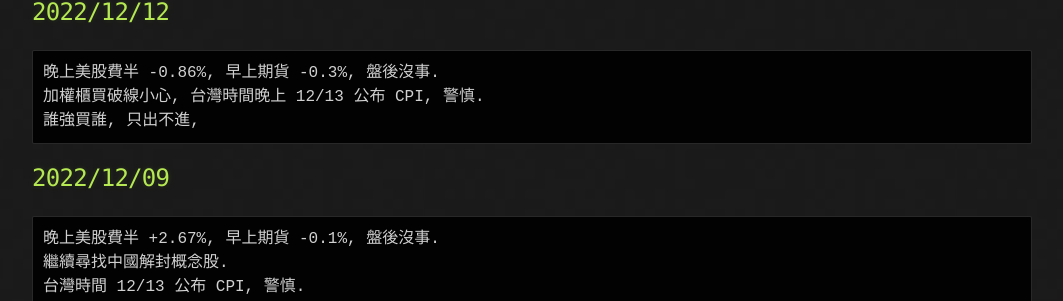
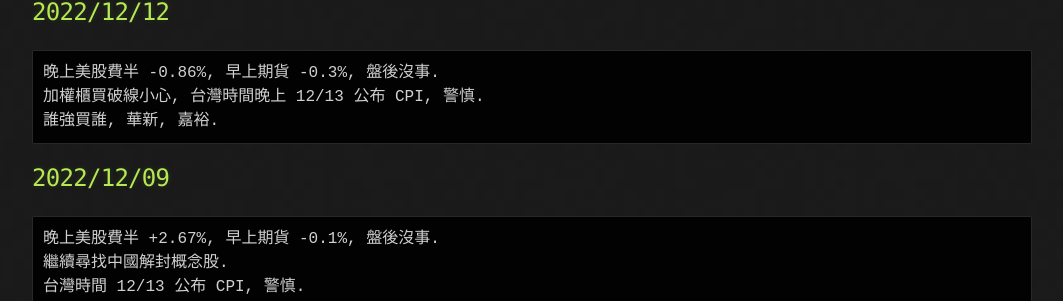
Before and after one commit to lepg5487/Stock_God, a Jekyll site: the page built from index.md, in a window 1280 px wide and 900 px high, scrolled down 348 px. Shown: the part 196-497 px from the top of the window, without its empty margins (108-1171 px from the left). Built offline with Jekyll 4.4.1, drawn with Linux system fonts in a browser that asks for light colours; our own code applies the rules of GitHub Pages for plain Markdown files.

Commit message:
Update index.md

````diff
--- a/index.md
+++ b/index.md
@@ -20,7 +20,7 @@ layout: testlayouts
 ```
 晚上美股費半 -0.86%, 早上期貨 -0.3%, 盤後沒事.
 加權櫃買破線小心, 台灣時間晚上 12/13 公布 CPI, 警慎.
-誰強買誰, 只出不進,
+誰強買誰, 華新, 嘉裕.
 ```
 
 ## 2022/12/09
````
